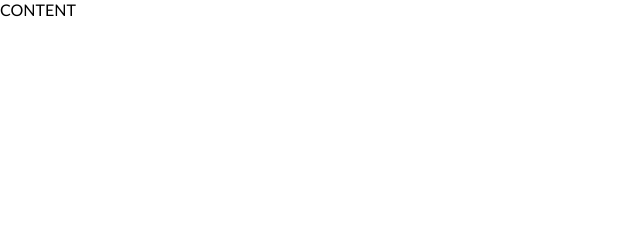
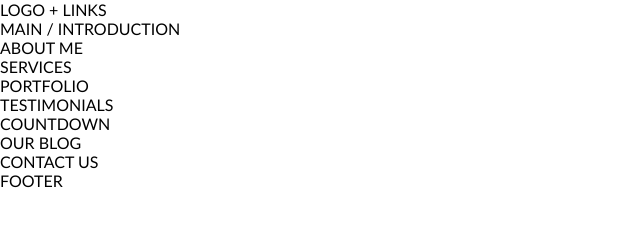
Before and after one commit to front-end-by-rimantas/30-grupe-portfolio-daniels, a website: page index.html in a window 1280 px wide. Shown: the whole page, without its empty margins (0-640 px from the left). Drawn offline with Linux system fonts and the light colour scheme.

Commit message:
Initial base without CSS

```diff
--- a/index.html
+++ b/index.html
@@ -10,7 +10,49 @@
 </head>
 
 <body>
-    CONTENT
+    <!-- NAVIGATION BAR -->
+    <nav>
+        LOGO + LINKS
+    </nav>
+    <!-- MAIN CONTENT -->
+    <main>
+        <!-- INTRODUCTION  -->
+        <div>
+            MAIN / INTRODUCTION
+        </div>
+        <!-- ABOUT ME-->
+        <div>
+            ABOUT ME
+        </div>
+        <!-- SERVICES -->
+        <div>
+            SERVICES
+        </div>
+        <!-- PORTFOLIO -->
+        <div>
+            PORTFOLIO
+        </div>
+        <!-- TESTIMONIALS -->
+        <div>
+            TESTIMONIALS
+        </div>
+        <!-- COUNTDOWN -->
+        <div>
+            COUNTDOWN
+        </div>
+        <!-- OUR BLOG -->
+        <div>
+            OUR BLOG
+        </div>
+        <!-- CONTACT US -->
+        <div>
+            CONTACT US
+        </div>
+        <!-- FOOTER -->
+        <footer>
+            FOOTER
+        </footer>
+    </main>
 
     <script src="./js/home.js" type="module" defer></script>
 </body>
```
Also changed, not shown: package.json (+15 -3 lines), 1 other file.
